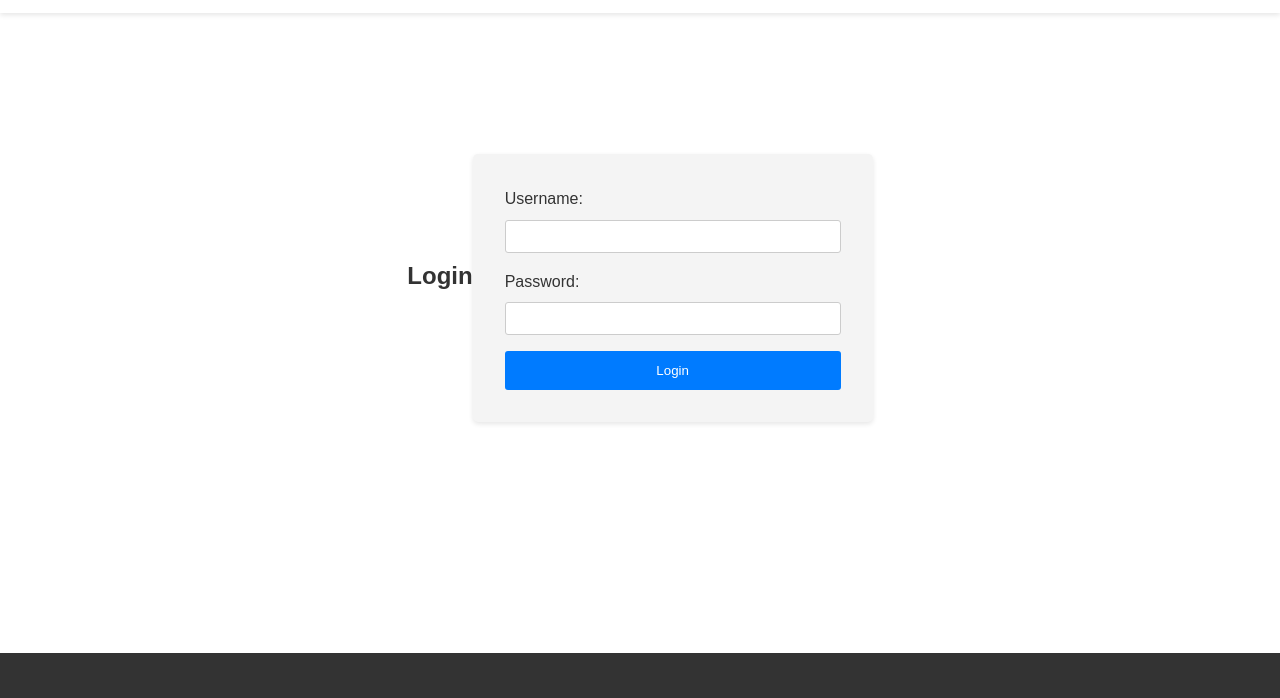
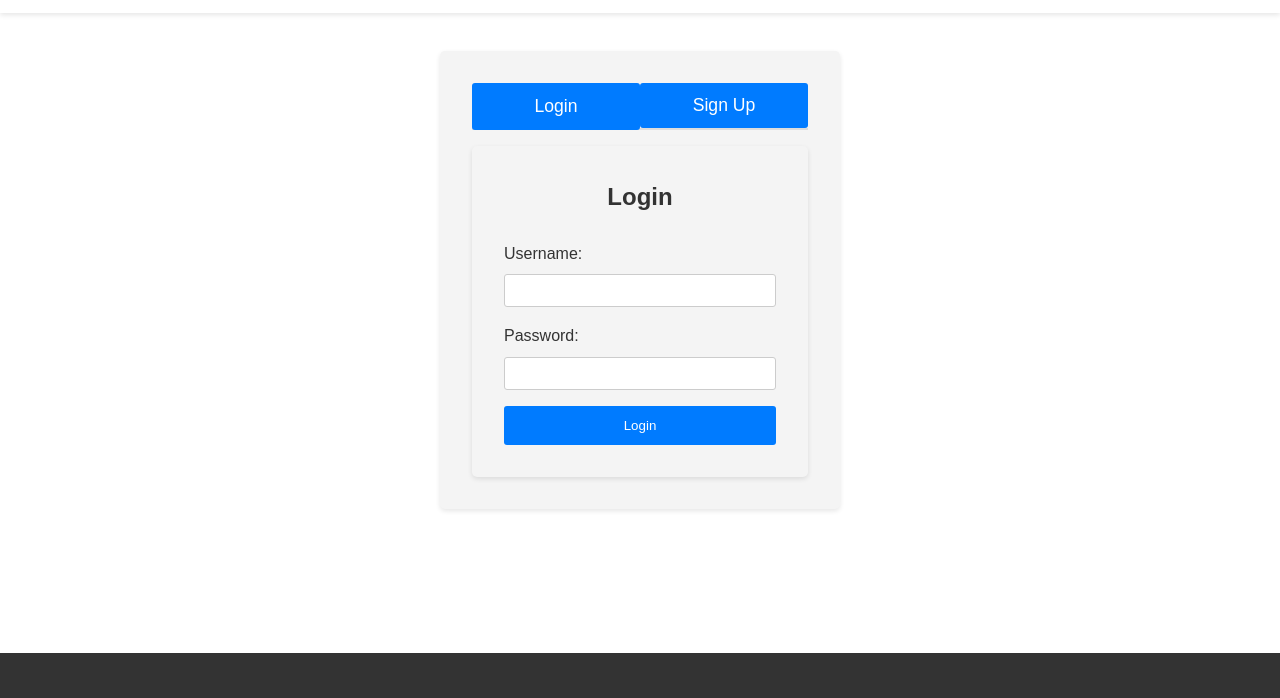
Before and after one commit to lyosha777/CompSec77, a website: page index.html in a window 1280 px wide. Shown: the part 77-775 px from the top of the page. Drawn offline with Linux system fonts and the light colour scheme.

```diff
--- a/auth.js
+++ b/auth.js
@@ -1,12 +1,86 @@
-function authenticate(event) {
+// Function to show/hide login/signup forms
+function showTab(tabName) {
+    const loginForm = document.getElementById('loginForm');
+    const signupForm = document.getElementById('signupForm');
+    const tabs = document.querySelectorAll('.auth-tab');
+
+    if (tabName === 'login') {
+        loginForm.style.display = 'block';
+        signupForm.style.display = 'none';
+        tabs[0].classList.add('active');
+        tabs[1].classList.remove('active');
+    } else {
+        loginForm.style.display = 'none';
+        signupForm.style.display = 'block';
+        tabs[0].classList.remove('active');
+        tabs[1].classList.add('active');
+    }
+}
+
+// Function to handle login
+async function authenticate(event) {
     event.preventDefault();
 
-    const username = document.getElementById('username').value;
-    const password = document.getElementById('password').value;
+    const username = document.getElementById('loginUsername').value;
+    const password = document.getElementById('loginPassword').value;
 
-    if (username === 'test' && password === 'test') {
-        window.location.href = 'home.html';
-    } else {
-        alert('Invalid credentials. Please try again.');
+    try {
+        const response = await fetch('/login', {
+            method: 'POST',
+            headers: {
+                'Content-Type': 'application/json',
+            },
+            body: JSON.stringify({ username, password })
+        });
+
+        if (response.ok) {
+            window.location.href = 'home.html';
+        } else {
+            alert('Invalid credentials. Please try again.');
+        }
+    } catch (error) {
+        alert('Error during login. Please try again.');
     }
 }
+
+// Function to handle signup
+async function signup(event) {
+    event.preventDefault();
+
+    const username = document.getElementById('signupUsername').value;
+    const password = document.getElementById('signupPassword').value;
+    const confirmPassword = document.getElementById('confirmPassword').value;
+
+    if (password !== confirmPassword) {
+        alert('Passwords do not match!');
+        return;
+    }
+
+    try {
+        const response = await fetch('/signup', {
+            method: 'POST',
+            headers: {
+                'Content-Type': 'application/json',
+            },
+            body: JSON.stringify({ username, password })
+        });
+
+        const data = await response.json();
+
+        if (response.ok) {
+            alert('Sign up successful! Please log in.');
+            showTab('login');
+        } else {
+            alert(data.error || 'Error during signup. Please try again.');
+        }
+    } catch (error) {
+        alert('Error during signup. Please try again.');
+    }
+}
+
+// Function to save credentials to file (this is a placeholder)
+function saveToFile(username, password) {
+    // Note: This would normally require server-side implementation
+    // For now, we'll just log to console
+    console.log(`New user registered: ${username}`);
+}
--- /dev/null
+++ b/credentials.txt
@@ -0,0 +1 @@
+e333444:123
--- a/index.html
+++ b/index.html
@@ -32,18 +32,44 @@
 
     <main>
         <section id="login">
+            <div class="auth-container">
+                <div class="auth-tabs">
+                    <button class="auth-tab active" onclick="showTab('login')">Login</button>
+                    <button class="auth-tab" onclick="showTab('signup')">Sign Up</button>
+                </div>
+
+                <!-- Login Form -->
+                <form id="loginForm" onsubmit="authenticate(event)">
                     <h2>Login</h2>
-            <form onsubmit="authenticate(event)">
                     <div>
-                    <label for="username">Username:</label>
-                    <input type="text" id="username" name="username" required>
+                        <label for="loginUsername">Username:</label>
+                        <input type="text" id="loginUsername" name="username" required>
                     </div>
                     <div>
-                    <label for="password">Password:</label>
-                    <input type="password" id="password" name="password" required>
+                        <label for="loginPassword">Password:</label>
+                        <input type="password" id="loginPassword" name="password" required>
                     </div>
                     <button type="submit">Login</button>
                 </form>
+
+                <!-- Signup Form -->
+                <form id="signupForm" onsubmit="signup(event)" style="display: none;">
+                    <h2>Sign Up</h2>
+                    <div>
+                        <label for="signupUsername">Username:</label>
+                        <input type="text" id="signupUsername" name="username" required>
+                    </div>
+                    <div>
+                        <label for="signupPassword">Password:</label>
+                        <input type="password" id="signupPassword" name="password" required>
+                    </div>
+                    <div>
+                        <label for="confirmPassword">Confirm Password:</label>
+                        <input type="password" id="confirmPassword" name="confirmPassword" required>
+                    </div>
+                    <button type="submit">Sign Up</button>
+                </form>
+            </div>
         </section>
     </main>
 
--- a/styles.css
+++ b/styles.css
@@ -305,3 +305,43 @@
         font-size: 1.5rem;
     }
 }
+
+/* Auth Container Styles */
+.auth-container {
+    background-color: #f4f4f4;
+    padding: 2rem;
+    border-radius: 5px;
+    box-shadow: 0 2px 5px rgba(0, 0, 0, 0.1);
+    max-width: 400px;
+    width: 100%;
+}
+
+.auth-tabs {
+    display: flex;
+    margin-bottom: 2rem;
+    border-bottom: 2px solid #ddd;
+}
+
+.auth-tab {
+    padding: 1rem 2rem;
+    border: none;
+    background: none;
+    cursor: pointer;
+    font-size: 1.1rem;
+    color: #666;
+    transition: all 0.3s ease;
+}
+
+.auth-tab.active {
+    color: #007bff;
+    border-bottom: 2px solid #007bff;
+    margin-bottom: -2px;
+}
+
+.auth-tab:hover {
+    color: #007bff;
+}
+
+#loginForm, #signupForm {
+    transition: all 0.3s ease;
+}
```
Also changed, not shown: package.json (added, +17 -0 lines), server.js (added, +65 -0 lines), 1 other file. Lines whose indentation alone changed are shown as unchanged.
